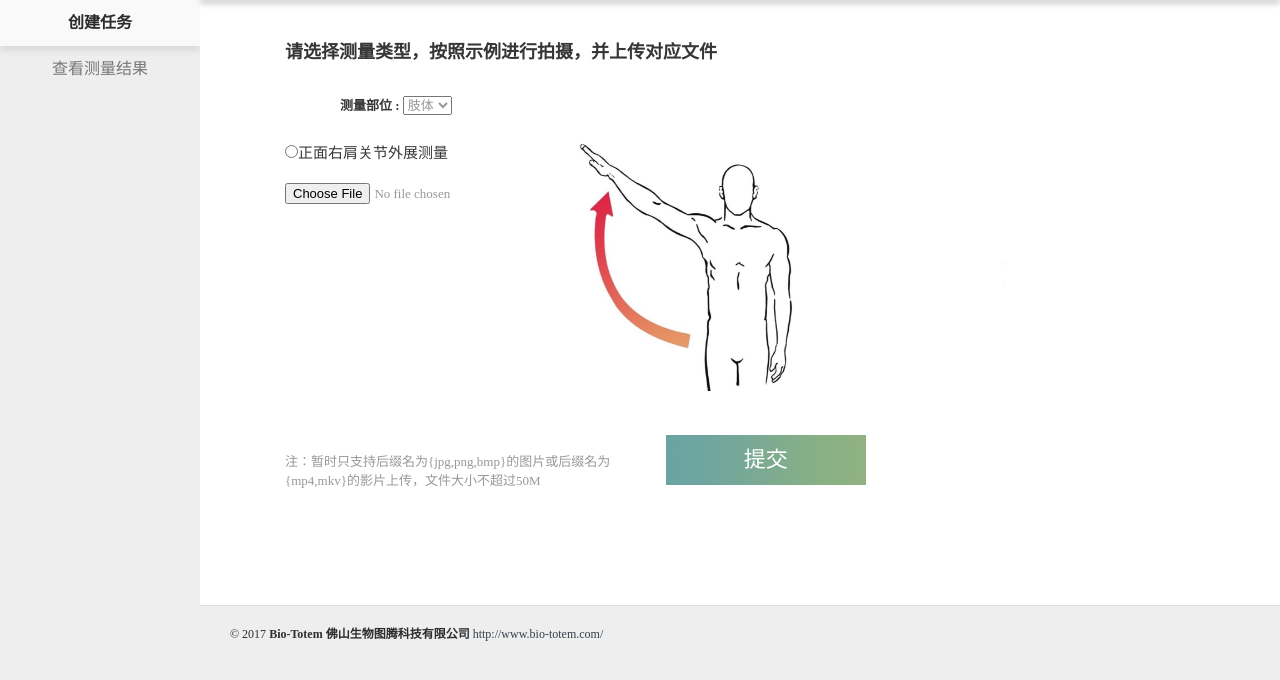
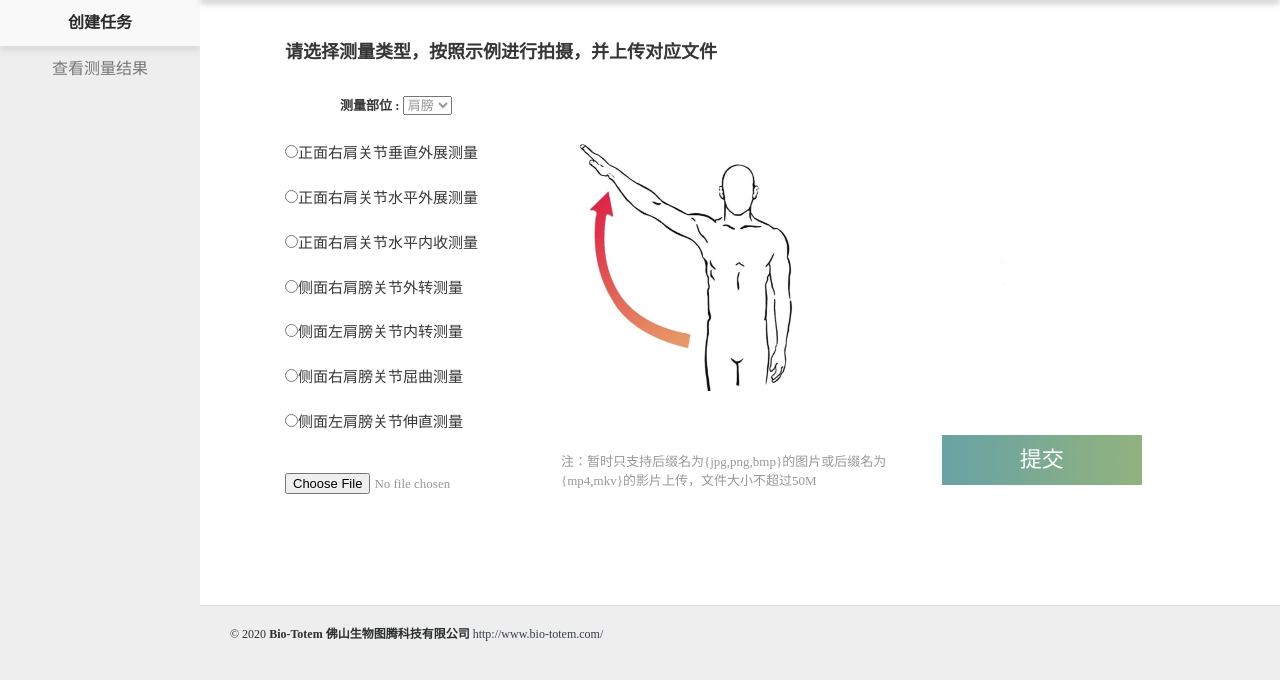
Before and after one commit to biototem/Ali_AI_ROM, a PHP site: page /upload_demo.html in a window 1280 px wide. Shown: the part 64-744 px from the top of the page. Run offline with PHP 8.4, Linux system fonts and the light colour scheme.

Commit message:
更新新前端文件

```diff
--- a/www/upload_demo.html
+++ b/www/upload_demo.html
@@ -151,6 +151,12 @@
 		function pic(choice){
 		switch(choice){
 		  case 1: scr = "img/shoulder_example.png";break;
+		  case 2: scr = "img/Shoulder_Horizontal_Abduction.gif";break;
+		  case 3: scr = "img/Shoulder_Horizontal_Adduction.gif";break;
+		  case 4: scr = "img/Shoulder_External_Rotation.gif";break;
+		  case 5: scr = "img/Shoulder_Internal_Rotation.gif";break;
+		  case 6: scr = "img/Shoulder_Flexion.gif";break;
+		  case 7: scr = "img/Shoulder_Extension.gif";break;
 		  case 11: scr = "img/hand_example.png";break;
 		  case 12: scr = "img/Thumb_CMC_Extension.gif";break;
 		  case 13: scr = "img/Thumb_CMC_Flexion.gif";break;
@@ -204,7 +210,7 @@
 						<div class="form-style" style="float: center">
 						<strong style="font-size: 13px;color: #383838;"> 测量部位	:</strong>
 						<select onChange="change(this.value)">
-						  <option value="body_task" selected = "selected" >肢体</option>
+						  <option value="body_task" selected = "selected" >肩膀</option>
 						  <option value="thumb_task">拇指</option>
 						  <option value="finger_task">掌指</option>
 						</select>
@@ -212,7 +218,13 @@
                         </div>
 						<div class="form-group form-style div-inline">
 						<p id="radio_a" style="font-size: 15px;color: #383838;">
-							<input type="radio" name="task_type" id= "task_a_main" value=1 onclick="pic(1)">正面右肩关节外展测量<br/>
+							<input type="radio" name="task_type" value=1 onclick="pic(1)">正面右肩关节垂直外展测量<br/><br/>
+							<input type="radio" name="task_type" value=2 onclick="pic(2)">正面右肩关节水平外展测量<br/><br/>
+							<input type="radio" name="task_type" value=2 onclick="pic(3)">正面右肩关节水平内收测量<br/><br/>
+							<input type="radio" name="task_type" value=3 onclick="pic(4)">侧面右肩膀关节外转测量<br/><br/>
+							<input type="radio" name="task_type" value=4 onclick="pic(5)">侧面左肩膀关节内转测量<br/><br/>
+							<input type="radio" name="task_type" value=5 onclick="pic(6)">侧面右肩膀关节屈曲测量<br/><br/>
+							<input type="radio" name="task_type" value=6 onclick="pic(7)">侧面左肩膀关节伸直测量<br/><br/>
 						</p>
 						<p id="radio_b" style="font-size: 15px;color: #383838;" hidden>
 							<input type="radio" name="task_type" id= "task_b_main" value=11 checked="checked" onclick="pic(11)">拇指桡侧关节外展测量<br/><br/>
@@ -241,9 +253,9 @@
 								<input type="submit" name="Submit" class="submit-style button-submit" value="提交"/>
 							</div>
 
-						<p><br/>注：暂时只支持后缀名为{jpg,png,bmp}的图片或后缀名为{mp4,mkv}的影片上传，文件大小不超过50M</p>
+						<p><br/>注：暂时只支持后缀名为{jpg,png,bmp}的图片或后缀名为{mp4,mkv}的影片上传，文件大小不超过50M<br/></p>
                         </div>
-						<p><br/><br/><br/><br/><br/><br/><br/><br/><br/><br/><br/><br/><br/></p>
+
 
                     </div>
                 </div>
@@ -256,7 +268,7 @@
     <div class="footer-inner">
 
         <div class="footer-text">
-            &copy; 2017
+            &copy; 2020
             <strong>Bio-Totem 佛山生物图腾科技有限公司</strong>
             <a href="http://www.bio-totem.com/" target="_blank" title="生物图腾">http://www.bio-totem.com/</a>
         </div>
```
Also changed, not shown: www/get_result_demo.php (+19 -20 lines).
